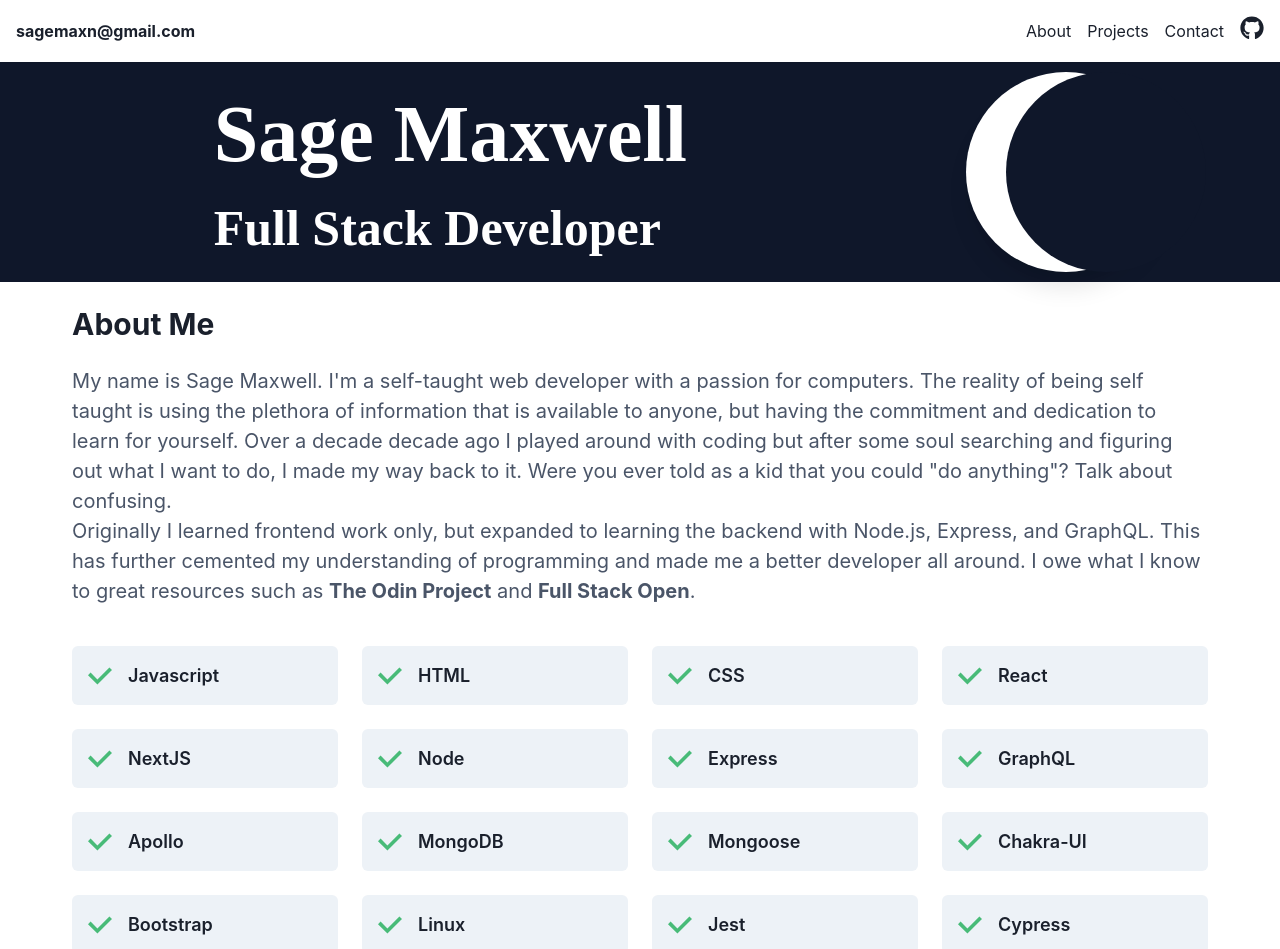
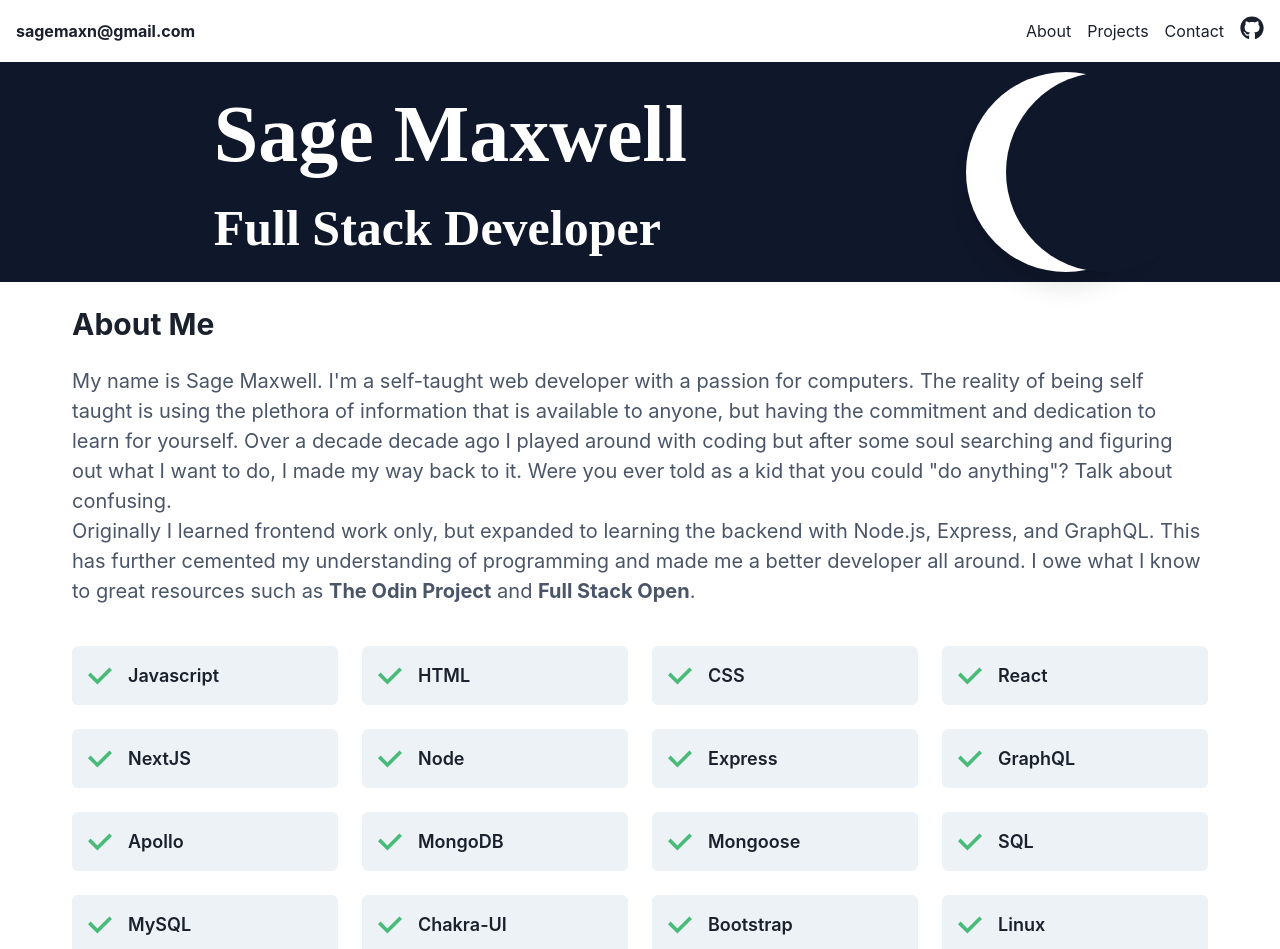
Before and after one commit to sagemaxn/portfolio, a Next.js app in the folder frontend/: page / in a window 1280 px wide. Shown: the top 949 px of the page. Built offline with nearby package versions, Linux system fonts and the light colour scheme.

Commit message:
Added SQL and mySQL to skills list

```diff
--- a/frontend/src/components/About.tsx
+++ b/frontend/src/components/About.tsx
@@ -24,6 +24,8 @@ const skills = [
     'Apollo',
     'MongoDB',
     'Mongoose',
+    'SQL',
+    'MySQL',
     'Chakra-UI',
     'Bootstrap',
     'Linux',
```
